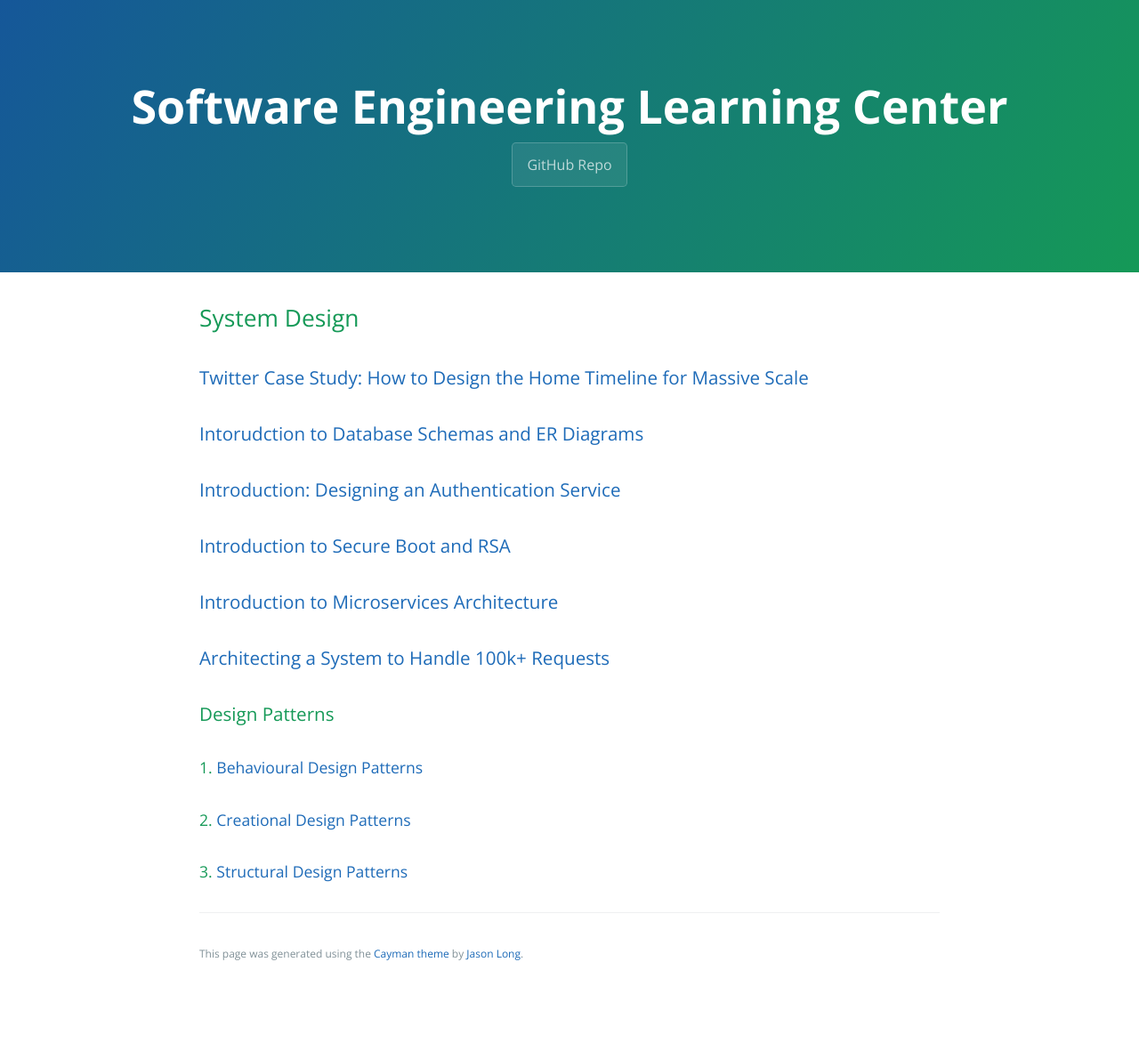
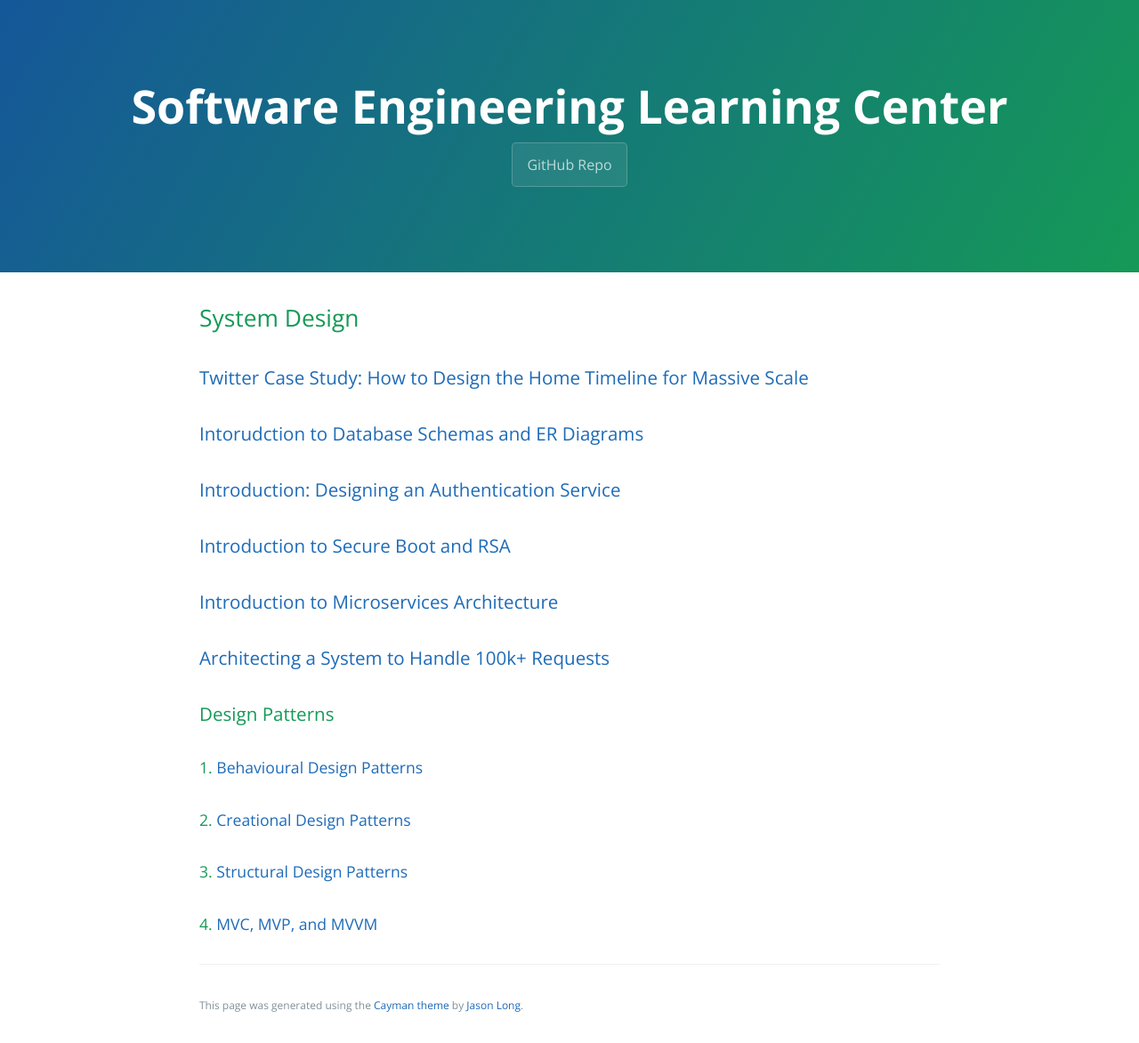
Before and after one commit to learning-software-engineering/learning-software-engineering.github.io, a Jekyll site: the page built from Topics/System_Design.md, in a window 1280 px wide. Shown: the whole page at 89% size. Built offline with Jekyll 4.4.1, drawn with Linux system fonts in a browser that asks for light colours; our own code applies the rules of GitHub Pages for plain Markdown files; before the commit the page ends 1114 px from its top, so only the background shows below that.

Commit message:
design patterns

```diff
--- a/Topics/System_Design.md
+++ b/Topics/System_Design.md
@@ -17,3 +17,4 @@
 ####  1. [Behavioural Design Patterns](./System_Design/behavioral_design_patterns.md)
 ####  2. [Creational Design Patterns](./System_Design/DesignPatterns/Creational_Design_Patterns.md)
 ####  3. [Structural Design Patterns](./System_Design/DesignPatterns/Structural_Design_Patterns.md)
+####  4. [MVC, MVP, and MVVM](./System_Design/Design_Patterns/design_patterns.md)
```
